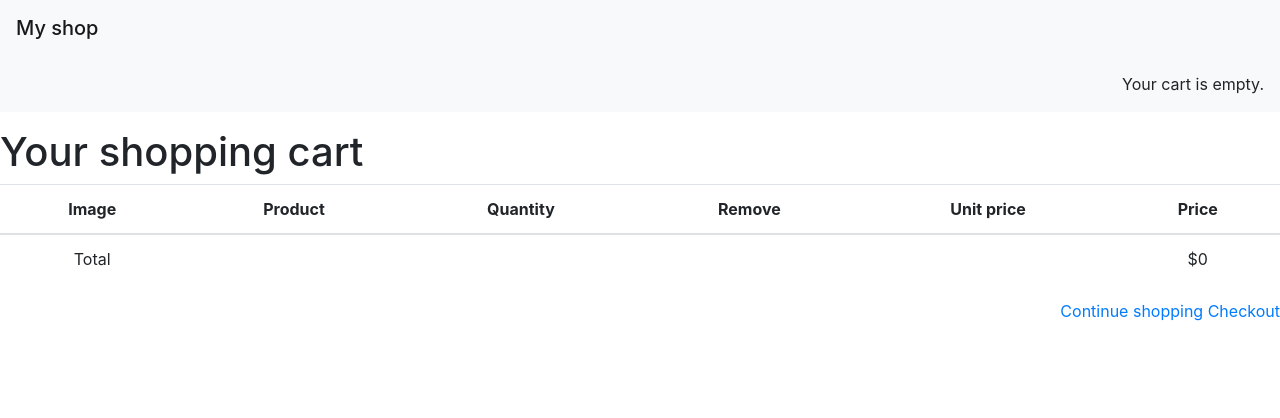
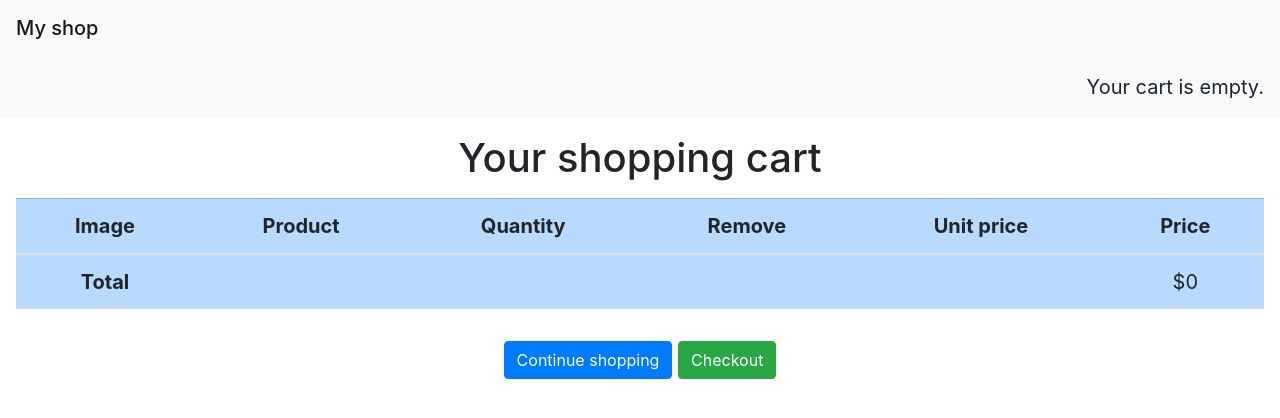
Before and after one commit to AlexDevRu/Internet-Shop, a Django app: page /cart/ in a window 1280 px wide. Shown: the top 418 px of the page. Run offline with Django 3.2, Linux system fonts and the light colour scheme; some libraries are stand-ins or nearby versions.

Commit message:
Update quantity in cart, design fix

```diff
--- a/cart/forms.py
+++ b/cart/forms.py
@@ -5,5 +5,8 @@ PRODUCT_QUANTITY_CHOICES = [(i, str(i)) for i in range(1, 21)]
 
 
 class CartAddProductForm(forms.Form):
-    quantity = forms.IntegerField(widget=forms.NumberInput(attrs={'placeholder': 'Enter quantity...'}))
+    quantity = forms.IntegerField(widget=forms.NumberInput(attrs={
+                                                                'placeholder': 'Enter quantity...',
+                                                                'class': 'form-control'
+                                                            }))
     update = forms.BooleanField(required=False, initial=False, widget=forms.HiddenInput())
--- a/cart/templates/cart/detail.html
+++ b/cart/templates/cart/detail.html
@@ -5,9 +5,10 @@
 
 
 {% block content %}
-    <h1>Your shopping cart</h1>
-    <table class="cart table text-center">
-        <thead>
+    <h1 class="mb-3 text-center">Your shopping cart</h1>
+    <div class="table-responsive">
+    <table class="table text-center">
+            <thead class="table-primary">
                 <tr>
                     <th>Image</th>
                     <th>Product</th>
@@ -27,23 +28,30 @@
                                 </a>
                             </td>
                             <td>{{ product.name }}</td>
-                        <td>{{ item.quantity }}</td>
-                        <td><a href="{% url 'cart:cart_remove' product.id %}">Remove</a></td>
+                            <td>
+                                <form class="form-inline mx-auto" action="{% url 'cart:cart_add' product.id %}" method="post">
+                                    {{ item.update_quantity_form.quantity }}
+                                    {{ item.update_quantity_form.update }}
+                                    <input class="btn btn-info" type="submit" value="Update">
+                                    {% csrf_token %}
+                                </form>
+                            </td>
+                            <td><a class="btn btn-danger" href="{% url 'cart:cart_remove' product.id %}">Remove</a></td>
                             <td class="num">${{ item.price }}</td>
                             <td class="num">${{ item.total_price }}</td>
                         </tr>
                     {% endwith %}
                 {% endfor %}
-            <tr class="total">
-                <td>Total</td>
+                <tr class="table-primary">
+                    <td><strong>Total</strong></td>
                     <td colspan="4"></td>
                     <td class="num">${{ cart.get_total_price }}</td>
                 </tr>
             </tbody>
         </table>
-
-    <p class="text-right">
-        <a href="{% url 'shop:product_list' %}" class="button light">Continue shopping</a>
-        <a href="#" class="button">Checkout</a>
+    </div>
+    <p class="text-center mt-3">
+        <a href="{% url 'shop:product_list' %}" class="button light btn btn-primary">Continue shopping</a>
+        <a href="#" class="button btn btn-success">Checkout</a>
     </p>
 {% endblock %}
--- a/cart/views.py
+++ b/cart/views.py
@@ -25,4 +25,7 @@ def cart_remove(request, product_id):
 
 def cart_detail(request):
     cart = Cart(request)
+    for item in cart:
+        item['update_quantity_form'] = CartAddProductForm(
+            initial={'quantity': item['quantity'], 'update': True})
     return render(request, 'cart/detail.html', {'cart': cart})
--- a/shop/static/css/base.css
+++ b/shop/static/css/base.css
@@ -1,3 +1,7 @@
 img {
-    max-width: 300px;
+    max-width: 250px;
 }
+
+body {
+    font-size: 20px;
+}
--- a/shop/templates/shop/base.html
+++ b/shop/templates/shop/base.html
@@ -4,6 +4,7 @@
 <html>
 <head>
     <meta charset="utf-8">
+    <meta name="viewport" content="width=device-width, initial-scale=1">
     <title>{% block title %}My shop{% endblock %}</title>
     {% bootstrap_css %}
     {% bootstrap_javascript jquery='full' %}
@@ -16,7 +17,7 @@
     <div id="subheader" class="bg-light text-right pt-3 pb-3 pr-3">
         <div class="cart">Your cart is empty.</div>
     </div>
-    <div id="content" class="pt-3">
+    <div id="content" class="p-3">
         {% block content %}{% endblock %}
     </div>
 </body>
--- a/shop/templates/shop/product/detail.html
+++ b/shop/templates/shop/product/detail.html
@@ -14,10 +14,10 @@
                 <a href="{{ product.category.get_absolute_url }}">{{ product.category }}</a>
             </h2>
             <p class="price">${{ product.price }}</p>
-            <form class="input-group" action="{% url 'cart:cart_add' product.id %}" method="post">
+            <form class="form-inline" action="{% url 'cart:cart_add' product.id %}" method="post">
                 {{ cart_product_form.quantity }}
                 {{ cart_product_form.update }}
-                <button class="btn btn-success input-group-append" type="submit">Add to cart</button>
+                <button class="btn btn-success" type="submit">Add to cart</button>
                 {% csrf_token %}
             </form>
             {{ product.description|linebreaks }}
--- a/shop/templates/shop/product/list.html
+++ b/shop/templates/shop/product/list.html
@@ -28,15 +28,15 @@
             <h1 class="mb-3">{% if category %}{{ category.name }}{% else %}Products{% endif %}</h1>
             <div class="card-columns">
                 {% for product in products %}
-                    <div class="item card p-4">
+                    <div class="card text-center pb-3">
                         <a href="{{ product.get_absolute_url }}">
                             <img src="{% if product.image %}{{ product.image.url }}{% else %}{% static 'img/no_image.png' %}{% endif %}"
                                  class="card-img-top">
                         </a>
-                        <h4 class="card-title text-center">
+                        <h4 class="card-title">
                             <a href="{{ product.get_absolute_url }}">{{ product.name }}</a>
                         </h4>
-                        <p class="card-text text-center font-weight-bold">
+                        <p class="card-text font-weight-bold">
                             ${{ product.price }}
                         </p>
                     </div>
```
Also changed, not shown: db.sqlite3. Lines whose indentation alone changed are shown as unchanged.
